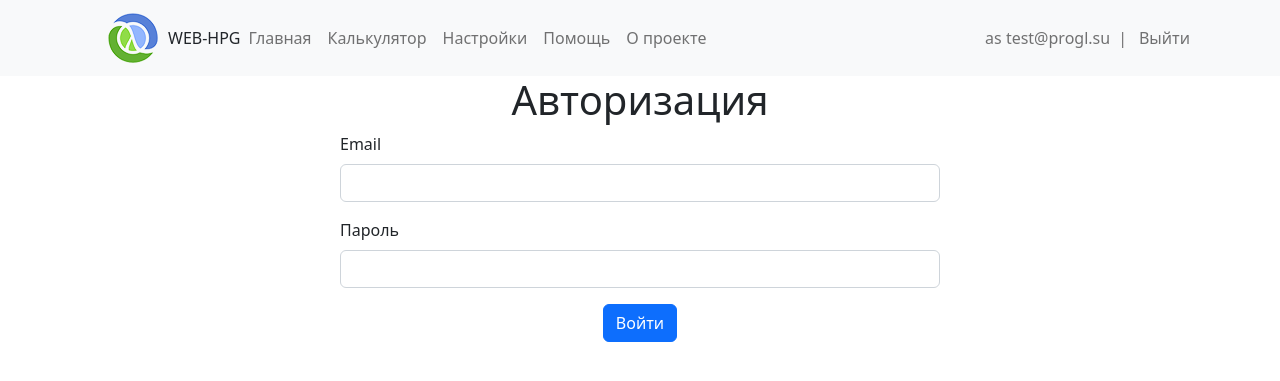
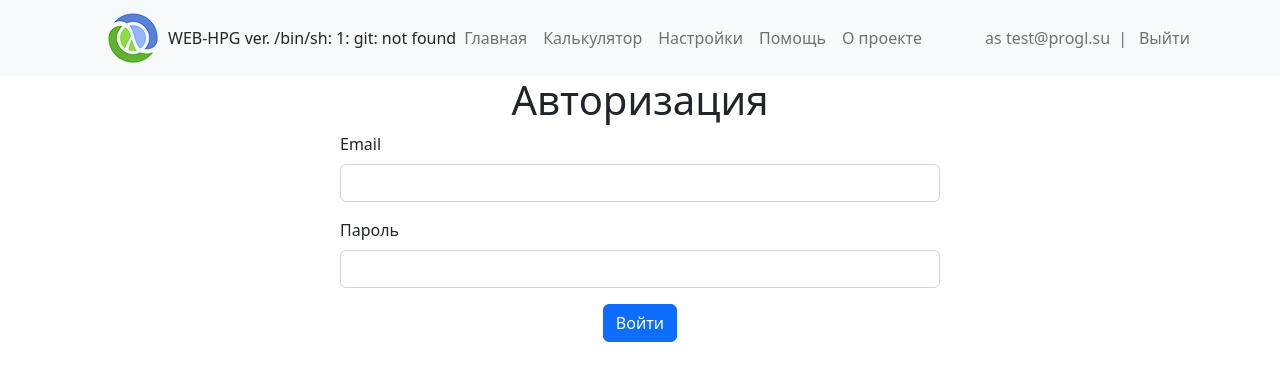
Before and after one commit to WEGA-project/wega, a Django app: page /auth/login/?next=/calc/plant_profile/del/1/ in a window 1280 px wide. Shown: the top 381 px of the page. Run offline with Django 4.2, Linux system fonts and the light colour scheme; a user stored in the database is signed in; parts of the project's set-up code (start-up, migrations or seed data) failed here and were passed over; some libraries are stand-ins or nearby versions.

Commit message:
правки

```diff
--- a/wega-hpg/calc/templatetags/getattr.py
+++ b/wega-hpg/calc/templatetags/getattr.py
@@ -1,5 +1,9 @@
+import os
+import subprocess
 
 from django import template
+from django.conf import settings
+
 register = template.Library()
 
 @register.filter
@@ -30,3 +34,28 @@
 @register.filter
 def index(indexable, i):
     return indexable[i]
+
+
+@register.simple_tag
+def git_ver():
+    '''
+    Retrieve and return the latest git commit hash ID and tag as a dict.
+    '''
+
+    git_dir = os.path.dirname(settings.BASE_DIR)
+
+    try:
+        # Date and hash ID
+        head = subprocess.Popen(
+            "git -C {dir} log -1 --pretty=format:\"%h on %cd\" --date=short".format(dir=git_dir),
+            shell=True, stdout=subprocess.PIPE, stderr=subprocess.STDOUT)
+        version = head.stdout.readline().strip().decode('utf-8')
+
+        # Latest tag
+
+
+        git_string = "ver. {v}".format(v=version)
+    except:
+        git_string = u'unknown'
+
+    return git_string
--- a/wega-hpg/templates/project/base.html
+++ b/wega-hpg/templates/project/base.html
@@ -1,5 +1,6 @@
 {% load static %}
 {% load compress %}
+{% load getattr %}
 <!DOCTYPE html>
 <html lang="en">
 
@@ -31,7 +32,7 @@
 
             <a class="navbar-brand" href="#"><a href="{% url 'home' %}">
                 <div class="logo"></div>
-            </a> WEB-HPG</a>
+            </a> WEB-HPG  {% git_ver %} </a>
             <button class="navbar-toggler" type="button" data-bs-toggle="collapse" data-bs-target="#navbarNavDropdown"
                     aria-controls="navbarNavDropdown" aria-expanded="false" aria-label="Toggle navigation">
                 <span class="navbar-toggler-icon"></span>
```
